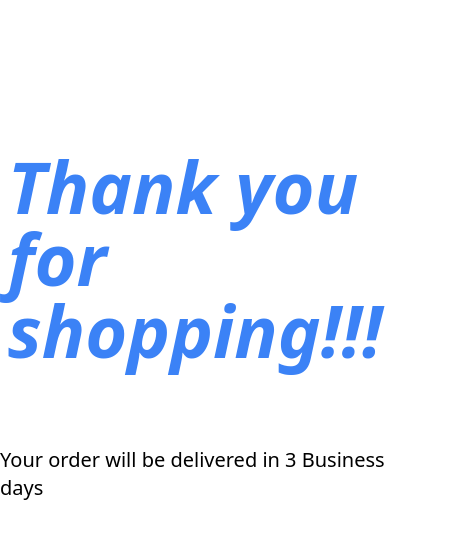
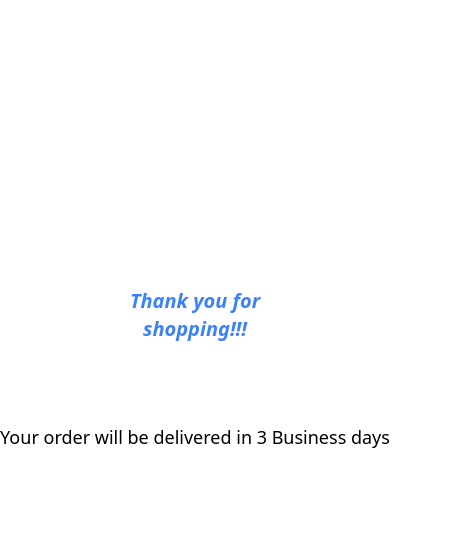
Before and after one commit to mrayyannaveed/my-pakwheels-app, a Next.js app: page /Thank-you in a window 390 px wide. Shown: the part 564-1116 px from the top of the page, 462 px wide, since content can reach past the window. Built offline with nearby package versions, Linux system fonts and the light colour scheme.

Commit message:
Make Thanku responsive

```diff
--- a/src/app/Form/page.tsx
+++ b/src/app/Form/page.tsx
@@ -4,7 +4,7 @@ const Form = () => {
     return(
         <div>
             <h1 className="text-4xl md:text-5xl xl:text-6xl font-bold text-center mt-20">Enter Your Details</h1>
-            <form className="flex justify-center items-center m-10 flex-col py-10 sm:py-12 md:pb-14 xl:pb-20">
+            <form className="flex justify-center items-center m-10 flex-col py-32">
                 <input className="border border-slate-900 w-60 h-10 sm:w-70 sm:h-12 md:w-80 lg:w-96 xl:w-[450px] rounded-md p-2 m-4" type="text" placeholder="Enter Your Name" required/>
                 <input className="border border-slate-900 w-60 h-10 sm:w-70 sm:h-12 md:w-80 lg:w-96 xl:w-[450px] rounded-md p-2 m-4" type="email" placeholder="Enter Your Email" required/>
                 <input className="border border-slate-900 w-60 h-10 sm:w-70 sm:h-12 md:w-80 lg:w-96 xl:w-[450px] rounded-md p-2 m-4" type="number" placeholder="Card No" required/>
--- a/src/app/Thank-you/page.tsx
+++ b/src/app/Thank-you/page.tsx
@@ -1,9 +1,9 @@
 export default function ThankYou(){
     return(
         <div>
-            <div className="h-[77.9vh] flex flex-col items-center justify-center">
-                <h1 className="text-7xl text-blue-500 font-bold p-20"><i>Thank you for shopping!!!</i></h1>
-                <p className="text-xl">Your order will be delivered in 3 Business days</p>
+            <div className="h-[88vh] flex flex-col items-center justify-center">
+                <h1 className="text-xl text-center sm:text-2xl md:text-3xl lg:text-4xl xl:text-5xl text-blue-500 font-bold p-20"><i>Thank you for shopping!!!</i></h1>
+                <p className="text-lg text-center sm:text-xl md:text-2xl lg:text-3xl xl:text-4xl ">Your order will be delivered in 3 Business days</p>
             </div>
         </div>
     )
--- a/src/app/components/featured.tsx
+++ b/src/app/components/featured.tsx
@@ -3,7 +3,7 @@ import Link from "next/link"
 export default function Featured(){
     return(
         <div className="bg-slate-200">
-            <div className="w-[75vw] mt-20 mb-10 m-auto pb-10 ">
+            <div className="w-[75vw] mt-20 mb-10 m-auto pb-20 ">
                 <h1 className="text-[15px] sm:text-[17px] md:text-[19px] mb-4 text-blue-800">Featured New Cars</h1>
                 <div>
                     <ul className="flex gap-4 my-4 text-xs sm:text-sm md:text-base md:gap-6">
```
